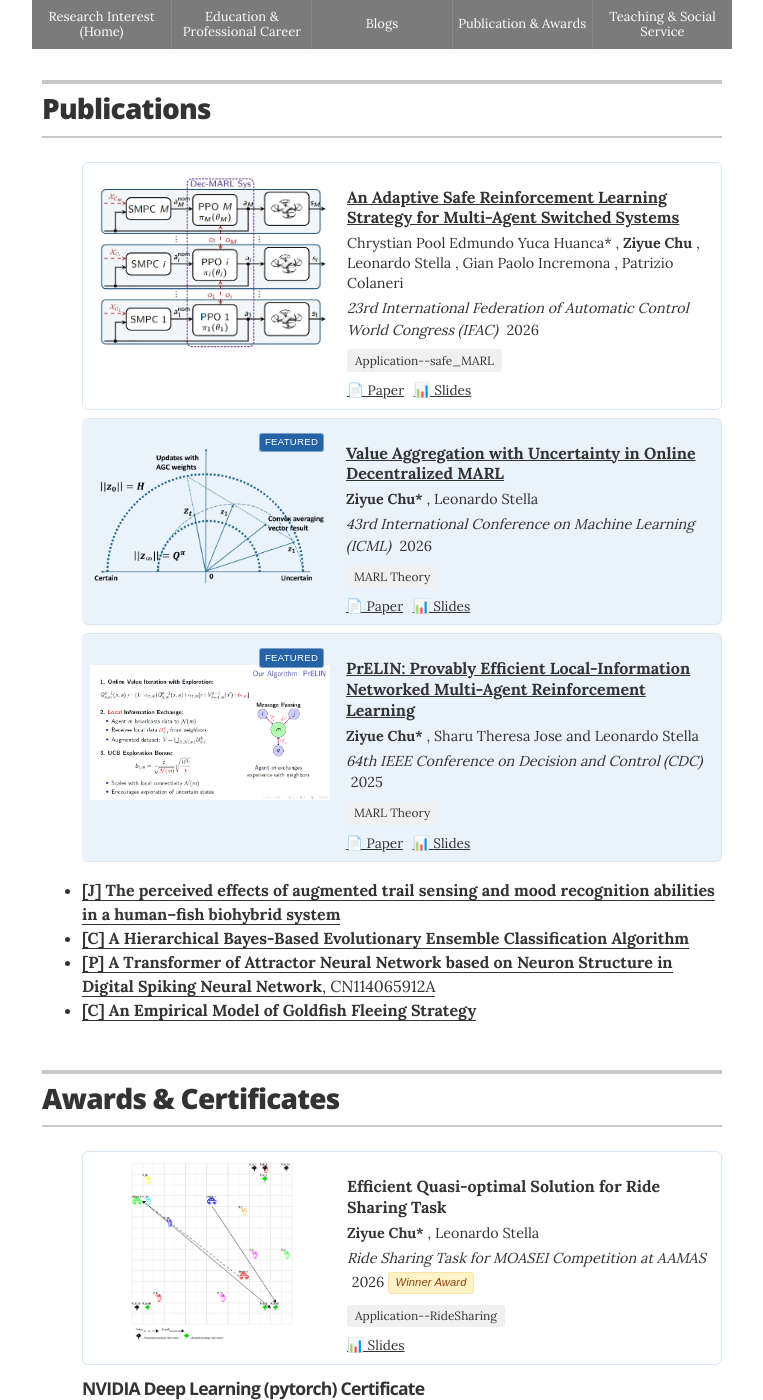
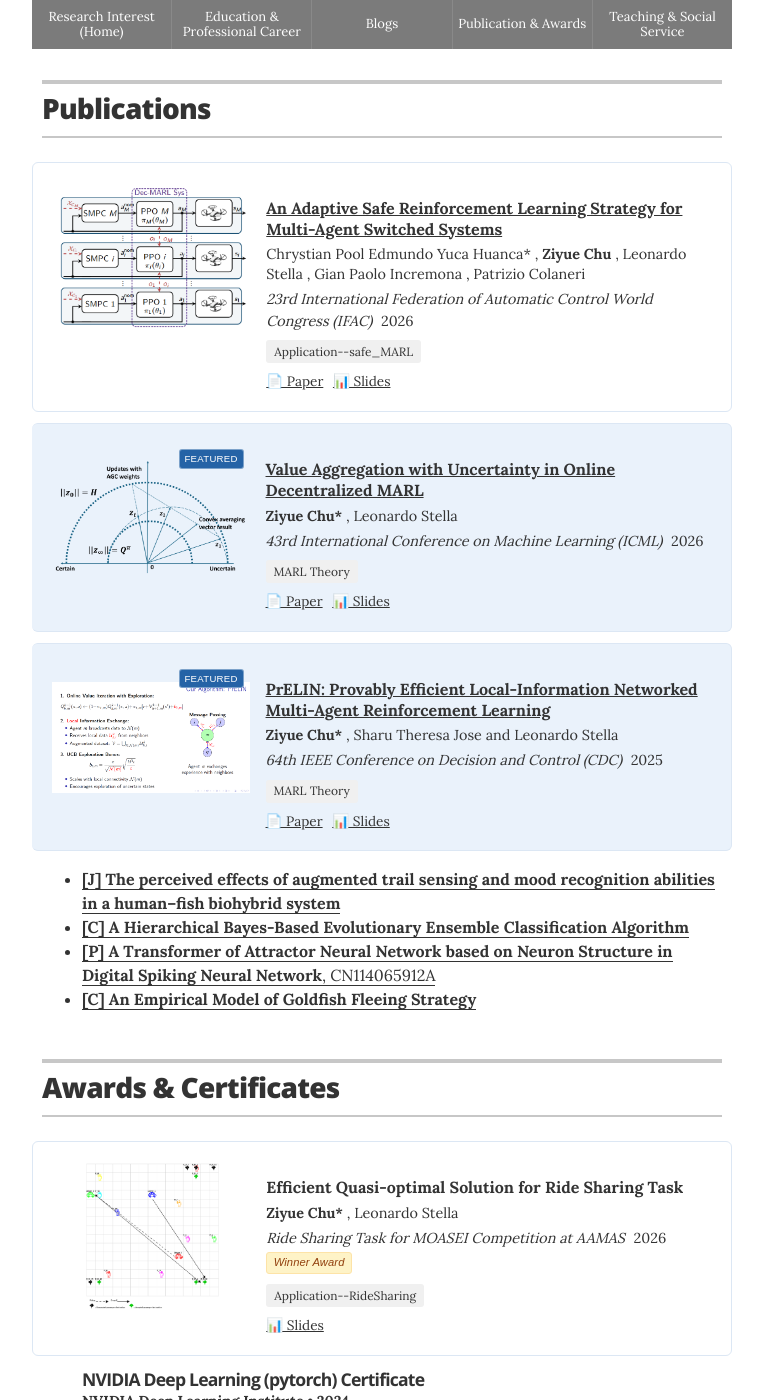
Before and after one commit to zero-cooper/zero-cooper.github.io, a Jekyll site: the page built from pubs/pubs.html, in a window 1280 px wide and 1400 px high. Shown: the whole window, without its empty margins (258-1021 px from the left). Built offline with Jekyll 4.4.1, drawn with Linux system fonts in a browser that asks for light colours.

Commit message:
Update pubs.html

```diff
--- a/pubs/pubs.html
+++ b/pubs/pubs.html
@@ -65,21 +65,27 @@ permalink: /pubs.html
 }
 
 /* All publications */
+/* All publications */
 .publication {
   display: grid;
-  grid-template-columns: 240px 1fr;
+  grid-template-columns: clamp(100px, 30%, 240px) minmax(0, 1fr);
   gap: 1rem;
-  margin: 0 0 0.5rem 0;
-  padding: 0.5rem;
- /*
+  margin: 0 0 0.7rem 0;
+  padding: 1.2rem;
+
   margin-left: -3.1rem;
   margin-right: -0.6rem;
-*/
+
   background: #ffffff;
   border: 1px solid #DCE7F4;
   border-radius: 6px;
+  box-sizing: border-box;
 
   transition: background 0.2s ease, box-shadow 0.2s ease;
+}
+
+.publication > * {
+  min-width: 0;
 }
 
 /* Consistent hover effect for all publications */
@@ -388,6 +394,27 @@ permalink: /pubs.html
   font-size: 0.9rem !important;
   line-height: 0.5 !important;
   margin-left: 2.5rem;
+}
+
+/* Responsive publication layout */
+@media screen and (max-width: 600px) {
+  .publication {
+    grid-template-columns: minmax(0, 1fr);
+    gap: 0.75rem;
+    padding: 0.8rem;
+    margin-left: 0;
+    margin-right: 0;
+  }
+
+  .pub-image {
+    aspect-ratio: 16 / 9;
+  }
+
+  .publication h3,
+  .publication p,
+  .publication a {
+    overflow-wrap: anywhere;
+  }
 }
 
 </style>
```
